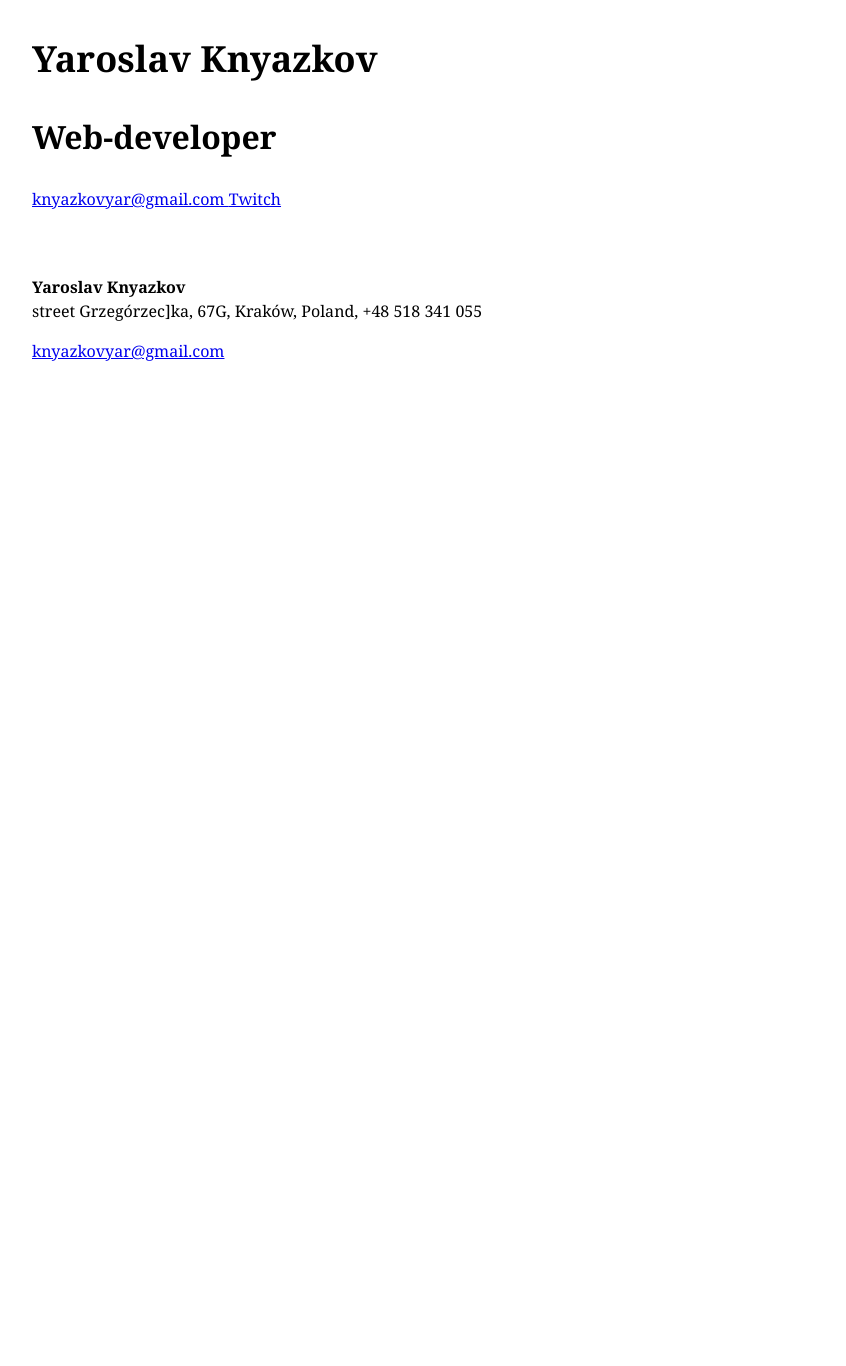
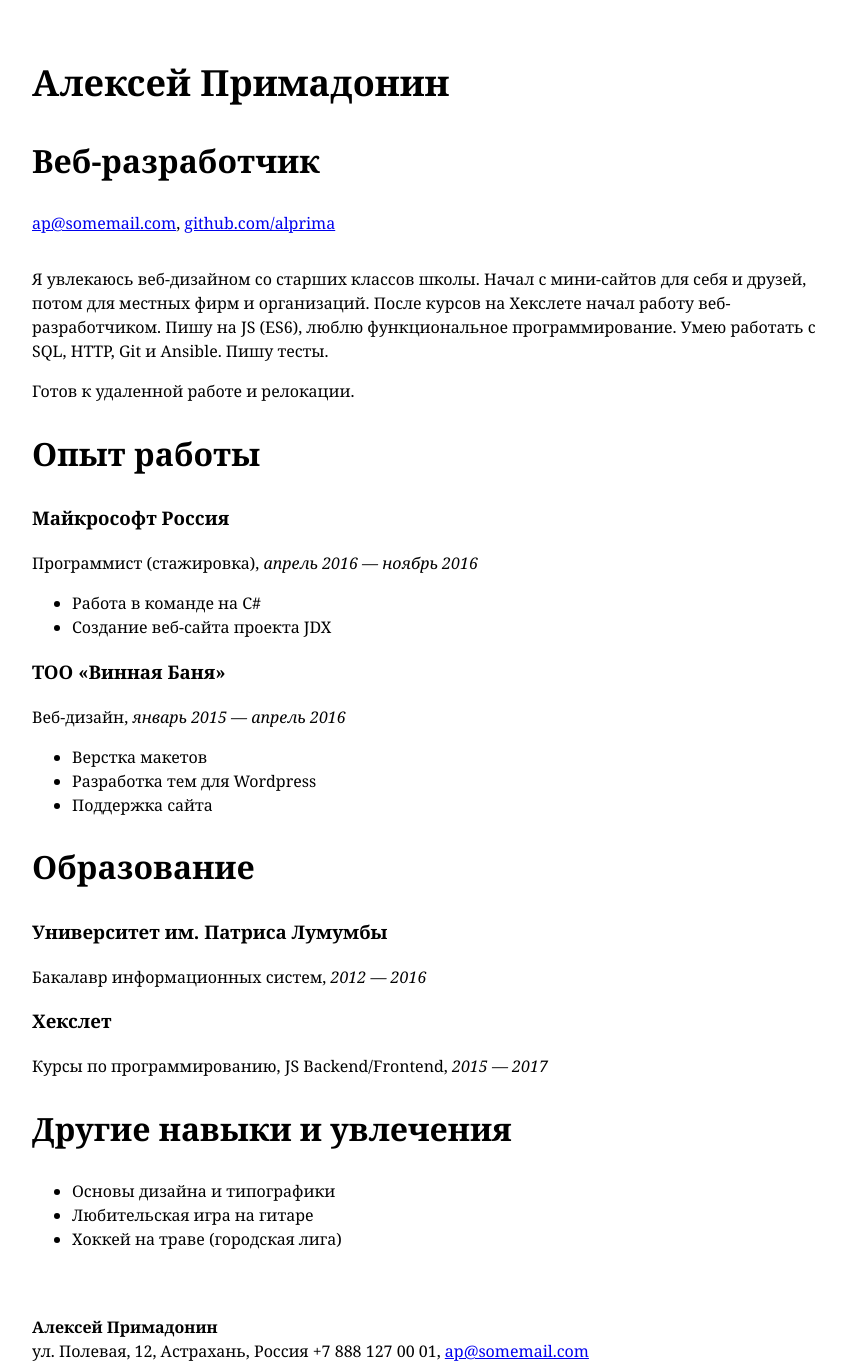
Before and after one commit to KnyazovSky/github.io, a plain HTML site: page index.html in a window 1280 px wide. Shown: the whole page, without its empty margins (208-1054 px from the left). Before the commit the page ends 800 px from the top, so only its background shows below. Drawn offline with Linux system fonts and the light colour scheme.

Commit message:
Update index.html

```diff
--- a/index.html
+++ b/index.html
@@ -1,41 +1,87 @@
+<!DOCTYPE html>
+<html>
 
-<html>
   <head>
     <meta charset="UTF-8">
-		<title>Yaroslav Knyazkov</title>
-		<link rel="stylesheet" href="style.css">
+    <link rel="stylesheet" type="text/css" href="style.css">
+    <title>Резюме Алексей Примадонин</title>
   </head>
+
   <body>
     <div id="header">
-			<h1>
-				Yaroslav Knyazkov
-			</h1>
-			<h2>
-				Web-developer
-			</h2>
+      <h1>Алексей Примадонин</h1>
+      <h2>Веб-разработчик</h2>
       <p>
-				<a href="mailto:knyazkovyar@gmail.com">
-					knyazkovyar@gmail.com
-				</a>
-				<a href="https://www.twitch.tv/kny4zz_">
-					Twitch
-				</a>
+        <a href="mailto:ap@somemail.com">ap@somemail.com</a>,
+        <a href="https://github.com/alprima">github.com/alprima</a>
       </p>
     </div>
+
     <div id="main">
+      <p>
+        Я увлекаюсь веб-дизайном со старших классов школы. Начал с мини-сайтов для себя и друзей, потом для местных фирм и организаций. После курсов на Хекслете начал работу веб-разработчиком. Пишу на JS (ES6), люблю функциональное программирование. Умею работать с SQL, HTTP, Git и Ansible. Пишу тесты.
+      </p>
+
+      <p>
+        Готов к удаленной работе и релокации.
+      </p>
+
+      <div class="main_section">
+        <h2>Опыт работы</h2>
+
+        <div class="main_section_item">
+          <h3>Майкрософт Россия</h3>
+          <p>Программист (стажировка), <i>апрель 2016 — ноябрь 2016</i></p>
+          <ul>
+            <li>Работа в команде на C#</li>
+            <li>Создание веб-сайта проекта JDX</li>
+          </ul>
+        </div>
+
+        <div class="main_section_item">
+          <h3>TOO «Винная Баня»</h3>
+          <p>Веб-дизайн, <i>январь 2015 — апрель 2016</i></p>
+          <ul>
+            <li>Верстка макетов</li>
+            <li>Разработка тем для Wordpress</li>
+            <li>Поддержка сайта</li>
+          </ul>
+        </div>
+      </div>
+
+      <div class="main_section">
+        <h2>Образование</h2>
+
+        <div class="main_section_item">
+          <h3>Университет им. Патриса Лумумбы</h3>
+          <p>Бакалавр информационных систем, <i>2012 —  2016</i></p>
+        </div>
+
+        <div class="main_section_item">
+          <h3>Хекслет</h3>
+          <p>Курсы по программированию, JS Backend/Frontend, <i>2015 — 2017</i></p>
+        </div>
+      </div>
+
+      <div class="main_section">
+        <h2>Другие навыки и увлечения</h2>
+
+        <div class="main_section_item">
+          <ul>
+            <li>Основы дизайна и типографики</li>
+            <li>Любительская игра на гитаре</li>
+            <li>Хоккей на траве (городская лига)</li>
+          </ul>
+        </div>
+      </div>
 
     </div>
+
     <div id="footer">
-			<p>
-				<b>
-					Yaroslav Knyazkov
-				</b>
-				<br>
-				street Grzegórzec]ka, 67G, Kraków, Poland, +48 518 341 055
-			</p>
-			<a href="mailto:knyazkovyar@gmail.com">
-				knyazkovyar@gmail.com
-			</a>
+      <strong>Алексей Примадонин</strong>
+      <br/>
+      ул. Полевая, 12, Астрахань, Россия +7 888 127 00 01, <a href="mailto:ap@somemail.com">ap@somemail.com</a>
     </div>
+
   </body>
 </html>
```
Lines whose indentation alone changed are shown as unchanged.
